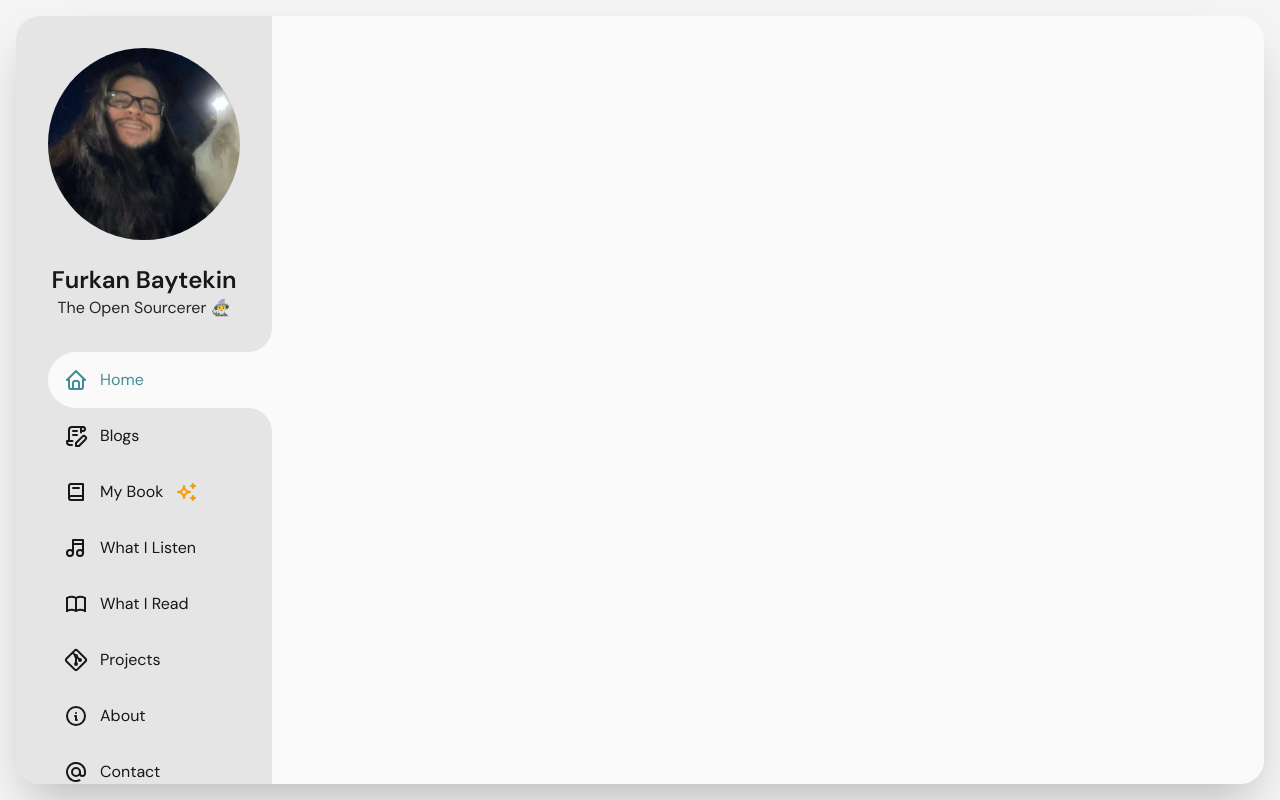
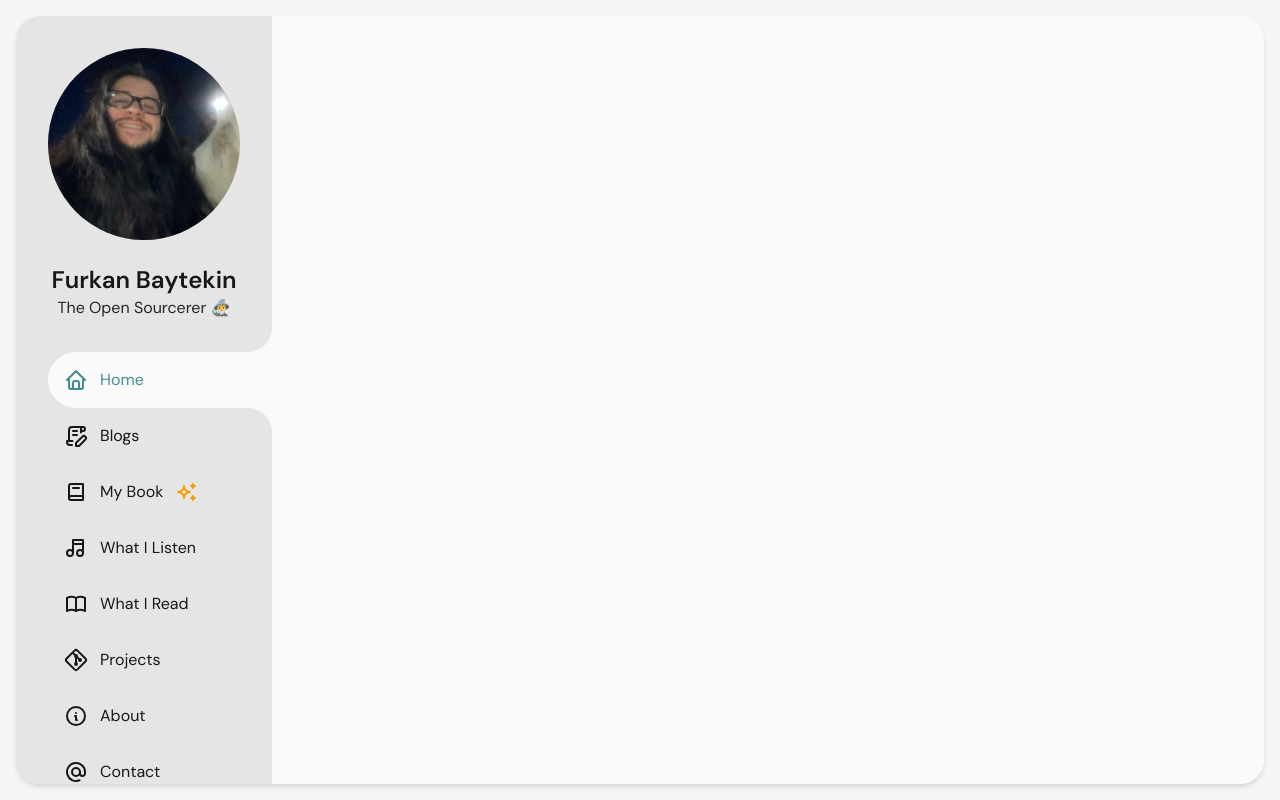
Before and after one commit to Elagoht/furkanbaytekin.dev, a Next.js app: page / in a window 1280 px wide. Built offline with nearby package versions, Linux system fonts and the light colour scheme; grey boxes are pictures that could not be loaded.

Commit message:
chore: adjust shadow style for main layout in globals.css

```diff
--- a/src/design/globals.css
+++ b/src/design/globals.css
@@ -5,7 +5,7 @@
 @layer components {
   body>div {
     grid-template-columns: 16rem 1fr;
-    @apply grid h-full rounded-3xl overflow-clip shadow-2xl dark:shadow-neutral-900 dark:shadow-lg;
+    @apply grid h-full rounded-3xl overflow-clip shadow-md dark:shadow-neutral-900 dark:shadow-lg;
   }
 
   #me-avatar {
```
